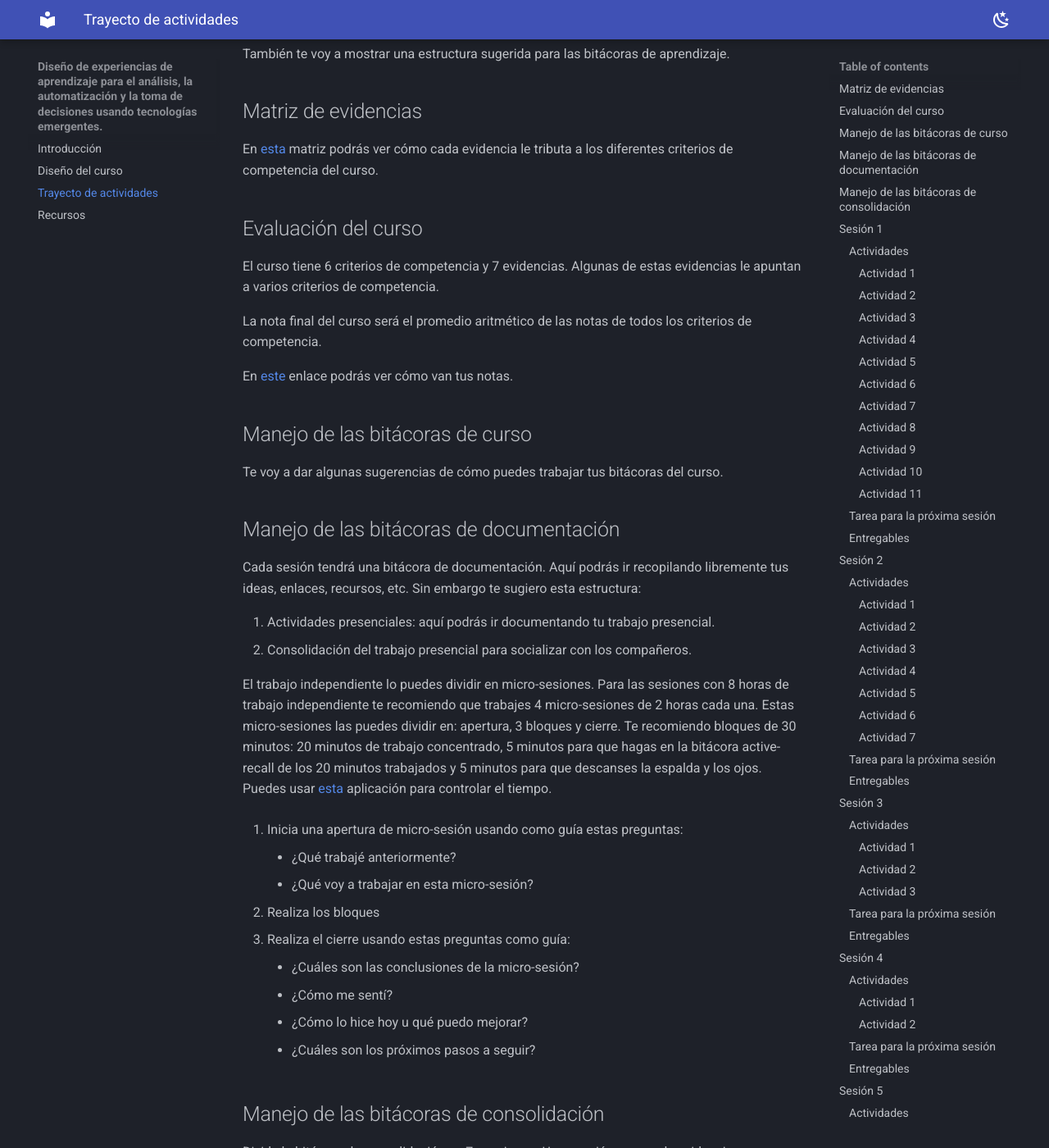
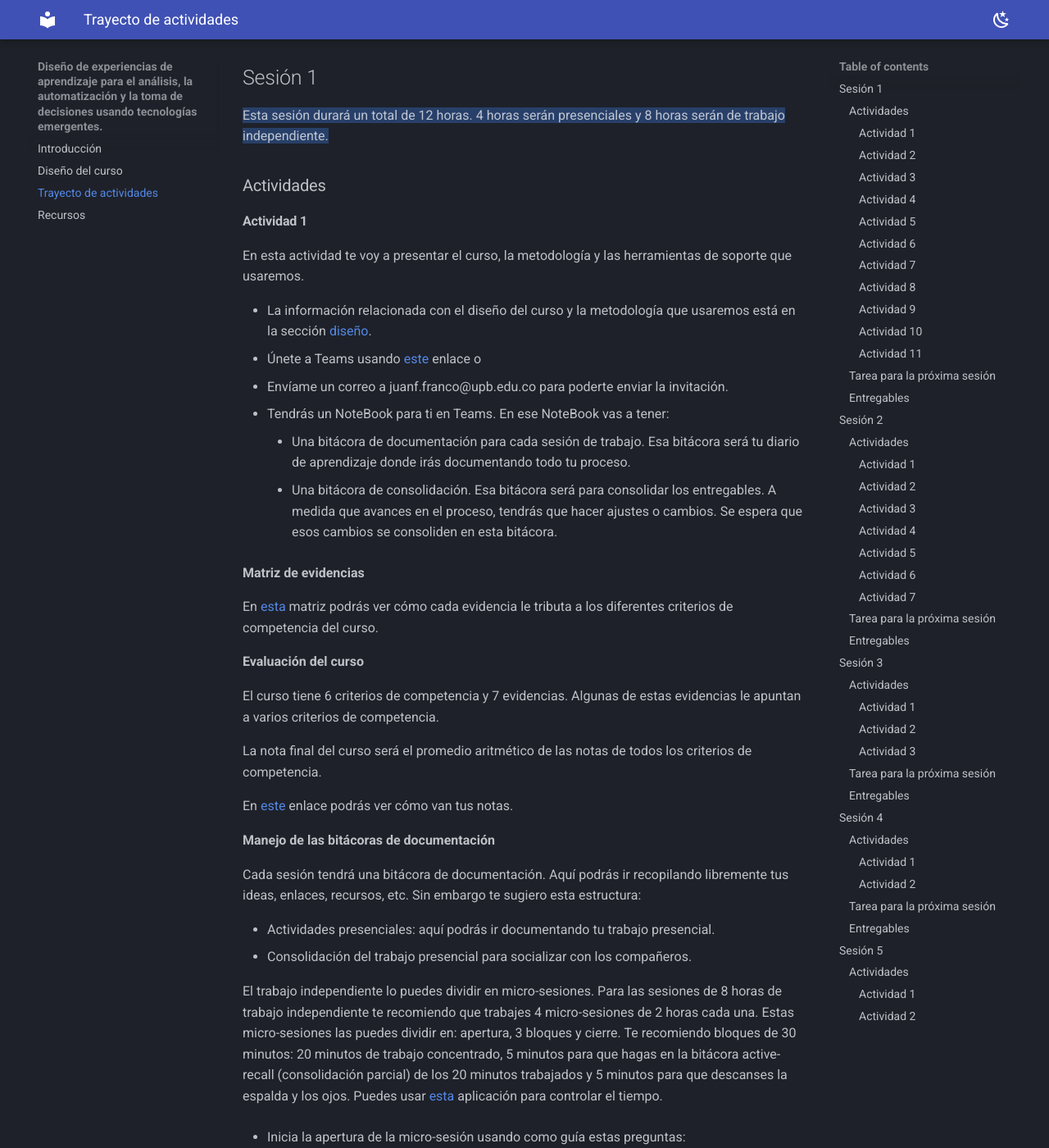
Before and after one commit to juanferfranco/cursoDeaIa, an MkDocs documentation site: the page built from docs/trayecto.md, in a window 1280 px wide and 1400 px high, scrolled down 194 px. Shown: the whole window at 82% size. Built offline with MkDocs 1.6.1 and Material for MkDocs 9.7.7, drawn with Linux system fonts in a browser that asks for light colours; some of the changed text lies outside the part shown.

Commit message:
minor fixes

```diff
--- a/docs/trayecto.md
+++ b/docs/trayecto.md
@@ -4,13 +4,37 @@ Te voy a presentar ahora el trayecto de actividades de cada una de las sesiones
 que trabajarás en el curso. En cada sesión encontrarás las actividades, tareas
 y entregables o evidencias.
 
-También te voy a mostrar una estructura sugerida para las bitácoras de aprendizaje.
+## Sesión 1
 
-## Matriz de evidencias
+==Esta sesión durará un total de 12 horas. 4 horas serán presenciales y
+8 horas serán de trabajo independiente.==
+
+### Actividades
+
+#### Actividad 1
+
+En esta actividad te voy a presentar el curso, la metodología y las herramientas de soporte
+que usaremos.
+
+* La información relacionada con el diseño del curso y la metodología que usaremos está en
+la sección [diseño](design.md).
+* Únete a Teams usando [este](https://teams.microsoft.com/l/team/19%3AHEDXfFldlJvMZAlq0kWm3ojVKk-aOjUGuz8wuA5xI3Y1%40thread.tacv2/conversations?groupId=374f373a-4ee8-4747-8e5d-bb29767bf57c&tenantId=618bab0f-20a4-4de3-a10c-e20cee96bb35) enlace o
+* Envíame un correo a juanf.franco@upb.edu.co
+para poderte enviar la invitación.
+* Tendrás un NoteBook para ti en Teams. En ese NoteBook vas a tener:
+
+    * Una bitácora de documentación para cada sesión de trabajo. Esa bitácora será tu diario de aprendizaje donde irás
+    documentando todo tu proceso.
+    * Una bitácora de consolidación. Esa bitácora será para consolidar los entregables. A medida que avances
+    en el proceso, tendrás que hacer ajustes o cambios. Se espera que esos cambios se consoliden en esta
+    bitácora.
+
+
+**Matriz de evidencias**
 
 En [esta](https://docs.google.com/spreadsheets/d/1EbhUFV8SgIFn1sJ8qEnC8ARD-ONdvAWvu2-tAMBnsFA/edit?usp=sharing) matriz podrás ver cómo cada evidencia le tributa a los diferentes criterios de competencia del curso.
 
-## Evaluación del curso
+**Evaluación del curso**
 
 El curso tiene 6 criterios de competencia y 7 evidencias. Algunas de estas evidencias le apuntan
 a varios criterios de competencia.
@@ -21,40 +45,36 @@ competencia.
 En [este](https://docs.google.com/spreadsheets/d/1Qqifkwq01ciBIiXOFM4lybdtd33HK3Goiv7haSDa2BQ/edit?usp=sharing)
 enlace podrás ver cómo van tus notas.
 
-## Manejo de las bitácoras de curso
-
-Te voy a dar algunas sugerencias de cómo puedes trabajar tus bitácoras del curso.
-
-## Manejo de las bitácoras de documentación
+**Manejo de las bitácoras de documentación**
 
 Cada sesión tendrá una bitácora de documentación. Aquí podrás ir recopilando libremente tus
 ideas, enlaces, recursos, etc. Sin embargo te sugiero esta estructura:
 
-1. Actividades presenciales: aquí podrás ir documentando tu trabajo presencial.
-2. Consolidación del trabajo presencial para socializar con los compañeros.
+- Actividades presenciales: aquí podrás ir documentando tu trabajo presencial.
+- Consolidación del trabajo presencial para socializar con los compañeros.
 
-El trabajo independiente lo puedes dividir en micro-sesiones. Para las sesiones con 8 horas
+El trabajo independiente lo puedes dividir en micro-sesiones. Para las sesiones de 8 horas
 de trabajo independiente te recomiendo que trabajes 4 micro-sesiones de 2 horas cada una.
 Estas micro-sesiones las puedes dividir en: apertura, 3 bloques y cierre.
 Te recomiendo bloques de 30 minutos: 20 minutos de trabajo concentrado, 5 minutos para que
-hagas en la bitácora active-recall de los 20 minutos trabajados y 5 minutos para que descanses
+hagas en la bitácora active-recall (consolidación parcial) de los 20 minutos trabajados y 5 minutos para que descanses
 la espalda y los ojos. Puedes usar [esta](https://pomofocus.io/) aplicación para controlar el tiempo.
 
-3. Inicia una apertura de micro-sesión usando como guía estas preguntas:
+- Inicia la apertura de la micro-sesión usando como guía estas preguntas:
 
-    * ¿Qué trabajé anteriormente?
-    * ¿Qué voy a trabajar en esta micro-sesión?
+    - ¿Qué trabajé anteriormente?
+    - ¿Qué voy a trabajar en esta micro-sesión?
 
-4. Realiza los bloques
+- Realiza los bloques
 
-5. Realiza el cierre usando estas preguntas como guía:
+- Realiza el cierre usando estas preguntas como guía:
 
-    * ¿Cuáles son las conclusiones de la micro-sesión?
-    * ¿Cómo me sentí?
-    * ¿Cómo lo hice hoy u qué puedo mejorar?
-    * ¿Cuáles son los próximos pasos a seguir?
+    - ¿Cuáles son las conclusiones de la micro-sesión?
+    - ¿Cómo me sentí hoy?
+    - ¿Cómo lo hice hoy y qué puedo mejorar?
+    - ¿Cuáles son los próximos pasos a seguir?
 
-## Manejo de las bitácoras de consolidación
+**Manejo de las bitácoras de consolidación**
 
 Divide la bitácora de consolidación en 7 secciones. Una sección para
 cada evidencia:
@@ -65,31 +85,7 @@ cada evidencia:
 * S3E1: implementación de recursos didácticos
 * S3E2: plan de medición
 * S4E1: recolección, análisis, evaluación y mejoras
-* S4E2: experiencia en formato lista para repositorio
-
-## Sesión 1
-
-Esta sesión durará un total de 12 horas. 4 horas serán presenciales y
-8 horas serán de trabajo independiente.
-
-### Actividades
-
-#### Actividad 1
-
-En esta actividad vamos a presentar el curso, la metodología y las herramientas de soporte
-que usaremos.
-
-* La información relacionada con el diseño del curso y la metodología que usaremos está en
-la sección [diseño](design.md).
-* La administración del curso la realizaremos usando Teams. Envíame un correo a juanf.franco@upb.edu.co
-para poderte enviar la invitación.
-* Tendrás un NoteBook para ti en Teams. En ese NoteBook vas a tener:
-
-    * Una bitácora de documentación para cada sesión de trabajo. Esa bitácora será un diario de aprendizaje donde irás
-    documentando todo tu proceso.
-    * Una bitácora de consolidación. Esa bitácora será para consolidar los entregables. A medida que avances
-    en el proceso, tendrás que hacer ajustes o cambios. Se espera que esos cambios se consoliden en esta
-    bitácora.
+* S4E2: experiencia en formato listo para el repositorio comunitario
 
 #### Actividad 2
 
@@ -99,8 +95,7 @@ Esta será una actividad de calentamiento grupal:
 
 #### Actividad 3
 
-Esta actividad busca que exploremos juntos conceptos claves de la inteligencia artificial y
-la relación que estos pueden tener con nuestros cursos y contextos de actuación profesional.
+Vas a comenzar a explorar algunos conceptos claves de la inteligencia artificial y estar atento a la relación que estos pueden tener con tus cursos y contextos de actuación profesional.
 
 Te pediré que observes el siguiente video, pero antes lee atentamente estas preguntas
 para que estés alerta a ellas mientras observas con atención:
@@ -112,10 +107,10 @@ para que estés alerta a ellas mientras observas con atención:
 
 <iframe width="560" height="315" src="https://www.youtube.com/embed/LTVnSYc0-l4?si=0V6jtz3c0t_pwYYi" title="YouTube video player" frameborder="0" allow="accelerometer; autoplay; clipboard-write; encrypted-media; gyroscope; picture-in-picture; web-share" referrerpolicy="strict-origin-when-cross-origin" allowfullscreen></iframe>
 
-Ahora que viste el video de pregunto:
+Ahora que viste el video te pregunto:
 
 * ¿Has escucha decir que las IA generativas alucinan?
-* ¿Cuál de los casos de uso que comentan en el video de llama más la atención? (contacto con clientes,
+* ¿Cuál de los casos de uso que comentan en el video te llama más la atención? (contacto con clientes,
   generación de ideas, asistente).
 
 #### Actividad 4
@@ -135,6 +129,11 @@ Ten presente las siguientes preguntas mientras ves el video:
 <iframe width="560" height="315" src="https://www.youtube.com/embed/B2zCWJBnfuE?si=2BqHNQtM2cOkMrLG" title="YouTube video player" frameborder="0" allow="accelerometer; autoplay; clipboard-write; encrypted-media; gyroscope; picture-in-picture; web-share" referrerpolicy="strict-origin-when-cross-origin" allowfullscreen></iframe>
 
 * ¿A qué se refieren en el video con enfocarse en **VALOR CONCRETO** de la IA?
+
+!!! Tip "Estar atento a los avances"
+
+    Mira, esto de la IA va muy rápido y es posible que logren, en ciertos casos, mejorar
+    los problemas de alucinaciones.
 
 #### Actividad 5
 
@@ -152,8 +151,8 @@ Antes de iniciar a observar el video. Presta atención a esto:
 
 * Al día de hoy contamos con IA fuerte, una AGI?
 * En términos del machine learning (ML), si un sistema es capaz de generalizar un comportamiento basado
-  en un conjuntos de experiencias, podemos decir que el sistema ha: ????
-* Según la manera como aprenden los sistemas de ML ¿Qué categorías tenemos?
+  en un conjuntos de experiencias, podemos decir que el sistema ha podido: ?
+* Vamos a ampliar el video. Según la manera como aprenden los sistemas de ML ¿Qué categorías tenemos?
 
     * Supervised learning
     * Unsupervised learning
@@ -166,7 +165,7 @@ Ahora te voy a proponer que profundices un poco más en el concepto de aprendiza
 
 Presta atención a lo siguiente antes de comenzar a ver el video:
 
-* ¿Qué tipo de estrategias de aprendizaje hay?
+* ¿Qué diferencia al aprendiza supervisado y al no supervisado?
 
 <iframe width="560" height="315" src="https://www.youtube.com/embed/oT3arRRB2Cw?si=mw-OBO-4qUokYkbC" title="YouTube video player" frameborder="0" allow="accelerometer; autoplay; clipboard-write; encrypted-media; gyroscope; picture-in-picture; web-share" referrerpolicy="strict-origin-when-cross-origin" allowfullscreen></iframe>
 
@@ -244,8 +242,7 @@ Observa el siguiente video. Te pido que estés atento a estos puntos:
 
 <iframe width="560" height="315" src="https://www.youtube.com/embed/NNue6rkDrws?si=mJH8mtEXTC3MMcaP" title="YouTube video player" frameborder="0" allow="accelerometer; autoplay; clipboard-write; encrypted-media; gyroscope; picture-in-picture; web-share" referrerpolicy="strict-origin-when-cross-origin" allowfullscreen></iframe>
 
-* En uno de tus cursos (o en varios si quieres) piensa en problemas que caigan en las tipos de problemas
-  que se pueden abordar con las técnicas de aprendizaje supervisado del video.
+* En uno de tus cursos (o en varios si quieres) ¿Qué problemas se podrían abordar con técnicas supervisadas?
 
 Ahora te voy a mostrar otro video donde se proponen más tipos o familias de problemas
 que pueden resolverse con ML.
@@ -255,7 +252,7 @@ que pueden resolverse con ML.
 <iframe width="560" height="315" src="https://www.youtube.com/embed/XNWKJsDNScw?si=9GebPYbOPWH7v6OH&amp;start=59" title="YouTube video player" frameborder="0" allow="accelerometer; autoplay; clipboard-write; encrypted-media; gyroscope; picture-in-picture; web-share" referrerpolicy="strict-origin-when-cross-origin" allowfullscreen></iframe>
 
 * Realiza un mapa visual en el que clasifiques los tipos de problemas que acabas de ver.
-* Ahora intenta aplicar lo anterior lo anterior a uno de tus cursos. Qué tipo de problema podrías
+* Ahora intenta aplicar lo anterior a uno de tus cursos. Qué tipo de problema podrías
   abordar y por qué?
 
 Ahora te pediré que profundices en esta pregunta: ¿Cuáles es la diferencia entre un modelo y un algoritmo de ML?
@@ -284,7 +281,7 @@ implementación de machine learning.
 
 #### Actividad 10
 
-Hasta este punto lo que he tratado de hacer es de exponerte de una manera rápida, y lo reconozco, abrumadora, a una
+Hasta este punto lo que he tratado de hacer es exponerte de manera rápida, y lo reconozco, abrumadora, a una
 cantidad de conceptos relacionados con la IA. Todo esto porque necesito darte contexto y sobre todo un
 vocabulario inicial que te permita buscar de manera más informada. Todo ello para poder llegar aquí.
 Esta actividad será tu punto de partida para comenzar a abordar tu reto siguiendo el marco
--- a/mkdocs.yml
+++ b/mkdocs.yml
@@ -23,6 +23,11 @@ markdown_extensions:
   - attr_list
   - md_in_html
   - pymdownx.blocks.caption
+  - pymdownx.critic
+  - pymdownx.caret
+  - pymdownx.keys
+  - pymdownx.mark
+  - pymdownx.tilde
 
 plugins:
    - glightbox
```
Also changed, not shown: other parts of docs/trayecto.md (+8 -10 lines).
